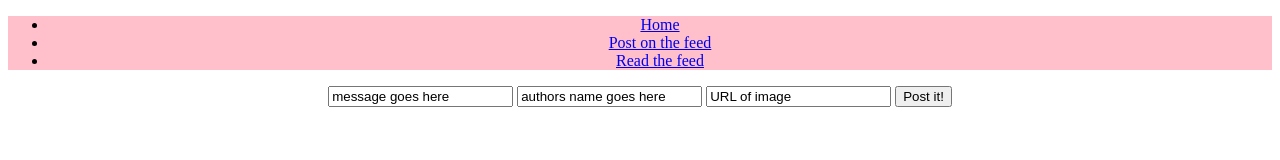
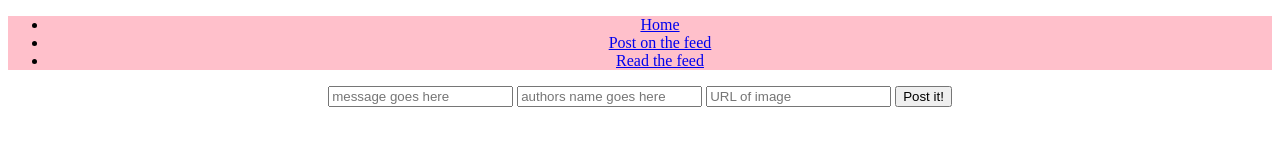
Before and after one commit to girlcodeakl/girlcode-2019-term2, a website: page public/post.html in a window 1280 px wide. Drawn offline with Linux system fonts and the light colour scheme.

Commit message:
Ghost text

```diff
--- a/public/post.html
+++ b/public/post.html
@@ -13,9 +13,9 @@
   </head>
   <body>
       <form method="post" action="/posts">
-          <input type="text" name="message" value="message goes here" class="messageInput">
-          <input type="text" name="author" value="authors name goes here" class="authorInput">
-          <input type="text" name="image" value="URL of image" class="imageInput">
+          <input type="text" name="message" placeholder="message goes here" class="messageInput">
+          <input type="text" name="author" placeholder="authors name goes here" class="authorInput">
+          <input type="text" name="image" placeholder="URL of image" class="imageInput">
           <button class ="postButton">Post it!</button>
       </form>
    <script>
```
